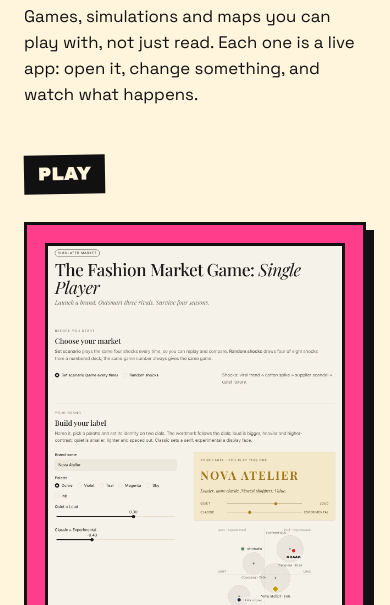
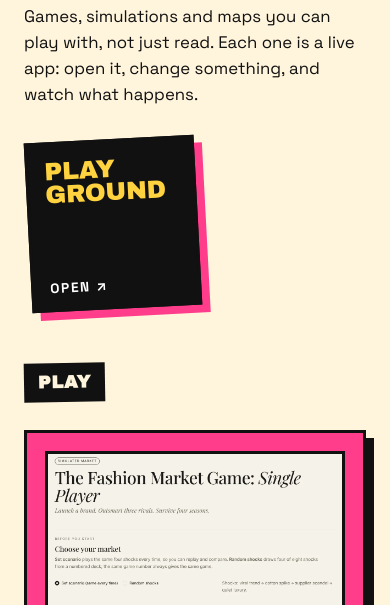
Before and after one commit to farzad-vaziri/farzad-portfolio, a plain HTML site: page innovation/index.html in a window 390 px wide. Shown: the part 239-844 px from the top of the page. Drawn offline with Linux system fonts and the light colour scheme.

Commit message:
Innovation Lab: bold black PLAYGROUND square in the hero, linking to the Adobe Express page
Replaces the blue hero square; opens in a new tab. On phones it sits under the intro.

Co-Authored-By: Claude Opus 5.5 <noreply@anthropic.com>
Claude-Session: https://claude.ai/code/session_01XR1QQKGWwSDm8kVgAjwrRP

```diff
--- a/innovation/index.html
+++ b/innovation/index.html
@@ -140,6 +140,23 @@
       .card:nth-child(n) { transform: none; }
     }
 
+    /* Playground square: links to the Adobe Express Playground page */
+    .pg { position: absolute; z-index: 2; container-type: size; display: flex; flex-direction: column; justify-content: space-between;
+      text-decoration: none; border: var(--line) solid #111; padding: 16px 16px 14px;
+      font-family: var(--display); text-transform: uppercase; line-height: .9; transition: transform .12s, box-shadow .12s; }
+    .pg .w { font-size: 19cqw; letter-spacing: -.01em; }
+    .pg .go { font-family: var(--body); font-weight: 700; font-size: .85rem; letter-spacing: .12em; }
+    .pg:focus-visible { outline: 4px solid var(--pink); outline-offset: 4px; }
+
+    .pg { width: 200px; height: 200px; background: #111; color: var(--yellow); right: 20%; top: 170px; transform: rotate(10deg); box-shadow: 8px 8px 0 var(--pink); border-color: #111; }
+    .pg:hover { transform: rotate(10deg) translate(-3px,-3px); box-shadow: 11px 11px 0 var(--pink); }
+    .pg .go { color: #fff; }
+    @media (prefers-color-scheme: dark) { .pg { border-color: var(--ink); } }
+    @media (max-width: 1100px) { .pg { width: 160px; height: 160px; right: 13%; top: 140px; } }
+    @media (max-width: 760px) { .pg { transform: rotate(-3deg); } .pg:hover { transform: rotate(-3deg) translate(-3px,-3px); } }
+
+    @media (max-width: 760px) { .pg { position: relative; right: auto; top: auto; width: 170px; height: 170px; margin: 32px 0 6px 4px; } }
+
     .note { margin: 48px 0 0; font-weight: 500; }
     footer { border-top: var(--line) solid var(--ink); margin-top: 72px; }
     footer .wrap { padding-top: 22px; padding-bottom: 28px; display: flex; flex-wrap: wrap; justify-content: space-between; gap: 8px; font-size: .95rem; }
@@ -158,11 +175,11 @@
   <main>
     <section class="hero" aria-labelledby="title">
       <div class="shape s1" aria-hidden="true"></div>
-      <div class="shape s2" aria-hidden="true"></div>
       <div class="shape s3" aria-hidden="true"></div>
       <div class="wrap">
         <h1 id="title"><span class="l1">Innovation</span><br><span class="l2">Lab</span></h1>
         <p>Games, simulations and maps you can play with, not just read. Each one is a live app: open it, change something, and watch what happens.</p>
+        <a class="pg" href="https://new.express.adobe.com/webpage/6thkpFJlqPB2x" target="_blank" rel="noopener"><span class="w">Play<br>ground</span><span class="go">Open &#8599;</span></a>
       </div>
     </section>
 
```
